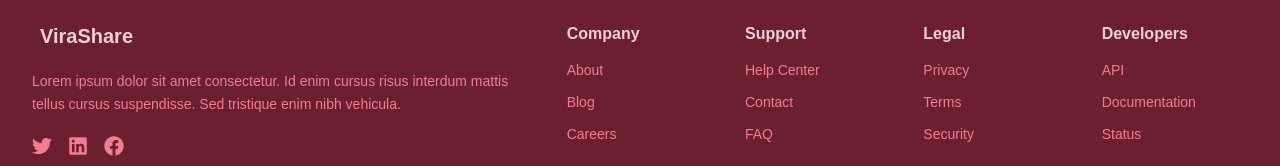
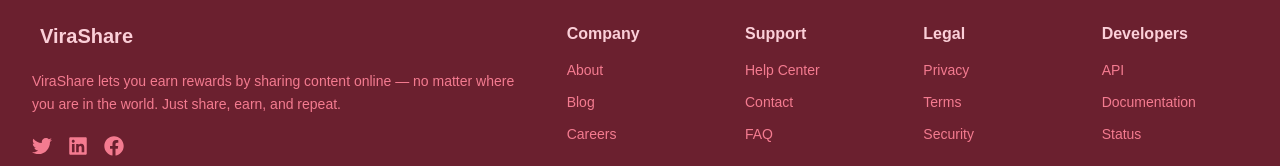
Before and after one commit to viralsharer/ViralandingAdmin, a React (Vite) app: page / in a window 1280 px wide. Shown: the part 2260-2426 px from the top of the page. Built offline with nearby package versions, Linux system fonts and the light colour scheme; a web font is replaced by a local one.

Commit message:
Update Footer.jsx

```diff
--- a/src/components/Footer.jsx
+++ b/src/components/Footer.jsx
@@ -14,7 +14,7 @@ const Footer = () => {
                         <span className="font-semibold text-primary-100 text-xl ml-2">ViraShare</span>
                     </div>
 
-                    <p className="text-primary-300 text-sm leading-relaxed">Lorem ipsum dolor sit amet consectetur. Id enim cursus risus interdum mattis tellus cursus suspendisse. Sed tristique enim nibh vehicula.</p>
+                    <p className="text-primary-300 text-sm leading-relaxed">ViraShare lets you earn rewards by sharing content online — no matter where you are in the world. Just share, earn, and repeat.</p>
 
                     <div className="flex gap-4">
                         <a href="#" className="text-primary-300 hover:text-primary-100 transition-colors">
```
